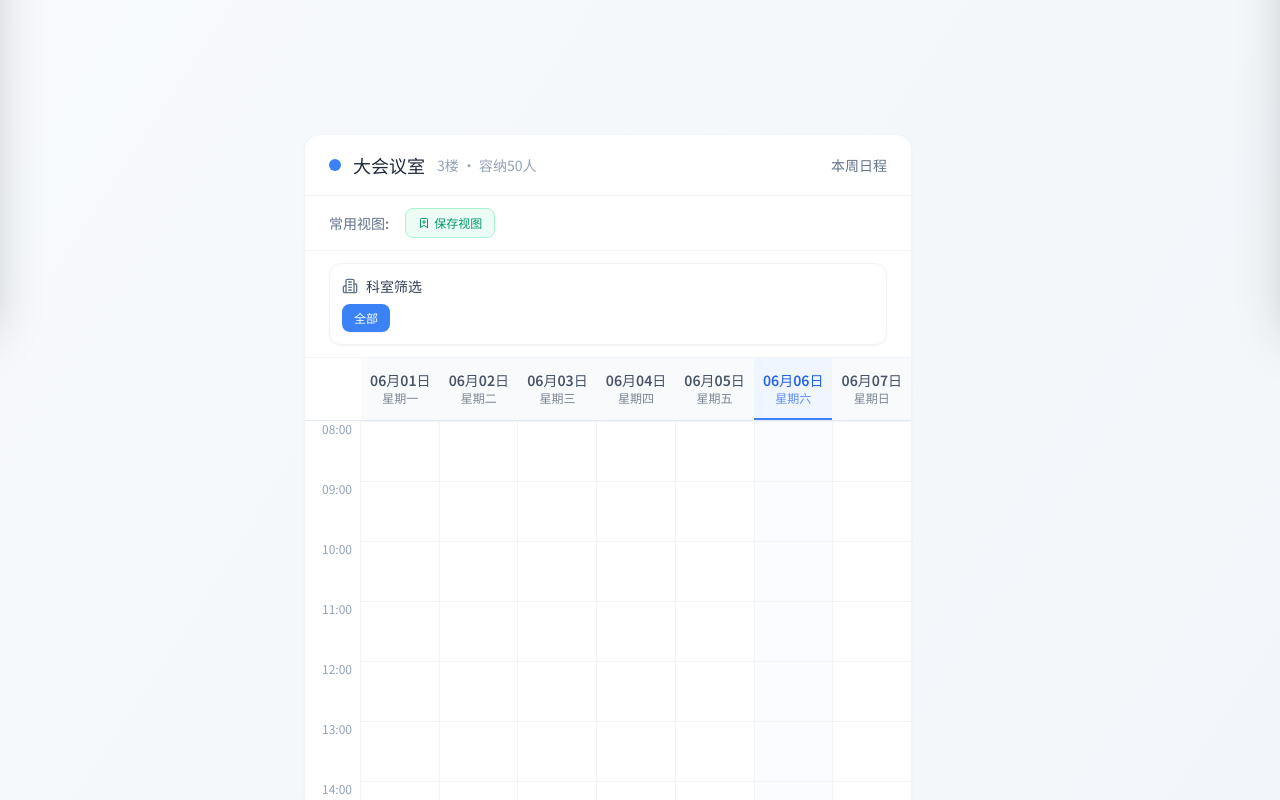
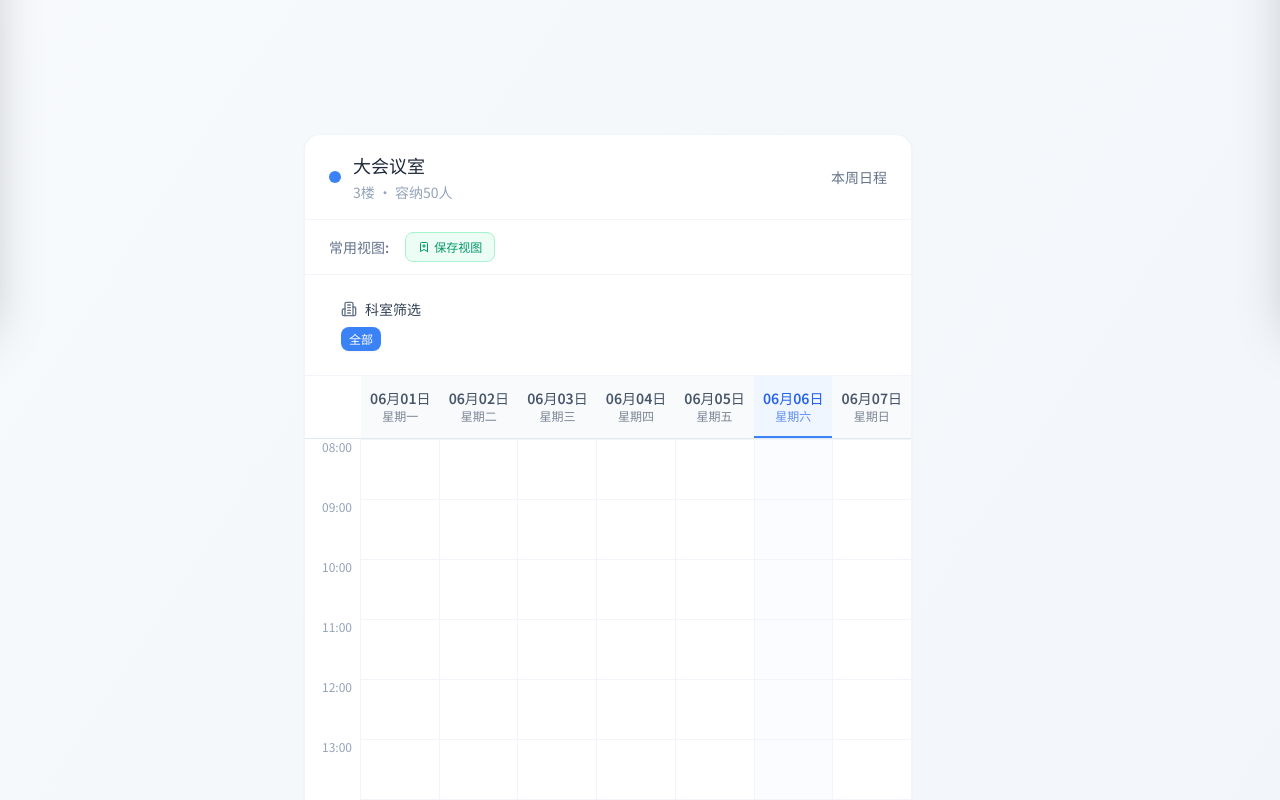
Before and after one commit to aliAjax/yfyy-41-3b16a24, a React (Vite) app: page / in a window 1280 px wide. Shown: the part 480-1280 px from the top of the page. Built offline with nearby package versions, Linux system fonts and the light colour scheme.

Commit message:
.2552414705564364:37c6554c752fd8d9ba1b60b09c0318b5_6a24eb1c59a27b10996271de.6a24f25659a27b1099627888.6a24f256dbc69ef244467843:Trae CN.T(2026/6/7 12:23:50)

```diff
--- a/src/components/BookingForm.tsx
+++ b/src/components/BookingForm.tsx
@@ -393,10 +393,10 @@ export function BookingForm({ embedded = false }: BookingFormProps) {
         'flex flex-col h-full overflow-hidden',
         embedded
           ? 'w-full'
-          : 'w-80 bg-white rounded-2xl shadow-sm border border-slate-100'
+          : 'w-full min-w-0 bg-white rounded-2xl shadow-sm border border-slate-100'
       )}
     >
-      <div className="p-6 pb-4">
+      <div className="p-4 md:p-6 pb-3 md:pb-4">
         <div className="flex items-center justify-between">
           <h2 className="text-lg font-semibold text-slate-800 flex items-center gap-2">
             <div className="w-1 h-5 bg-emerald-500 rounded-full"></div>
--- a/src/components/CalendarView.tsx
+++ b/src/components/CalendarView.tsx
@@ -15,35 +15,37 @@ export function CalendarView({ onBookingClick }: CalendarViewProps) {
 
   return (
     <div className="w-full h-full bg-white rounded-2xl shadow-sm border border-slate-100 flex flex-col overflow-hidden">
-      <div className="px-6 py-4 border-b border-slate-100 flex items-center justify-between flex-shrink-0">
-        <div className="flex items-center gap-3">
+      <div className="px-3 sm:px-4 md:px-6 py-3 md:py-4 border-b border-slate-100 flex items-center justify-between flex-shrink-0 gap-2">
+        <div className="flex items-center gap-2 md:gap-3 min-w-0">
           <div
-            className="w-3 h-3 rounded-full flex-shrink-0"
+            className="w-2.5 h-2.5 md:w-3 md:h-3 rounded-full flex-shrink-0"
             style={{ backgroundColor: room?.color || '#3b82f6' }}
           ></div>
-          <h2 className="text-lg font-semibold text-slate-800 whitespace-nowrap">
-            {room?.name || '会议室'}
-          </h2>
-          <span className="text-sm text-slate-400 whitespace-nowrap">
-            {room?.location} · 容纳{room?.capacity}人
-          </span>
+          <div className="min-w-0">
+            <h2 className="text-sm md:text-base lg:text-lg font-semibold text-slate-800 truncate">
+              {room?.name || '会议室'}
+            </h2>
+            <span className="hidden md:inline text-xs lg:text-sm text-slate-400">
+              {room?.location} · 容纳{room?.capacity}人
+            </span>
+          </div>
         </div>
-        <div className="text-sm text-slate-500 whitespace-nowrap">
+        <div className="hidden sm:block text-xs md:text-sm text-slate-500 whitespace-nowrap flex-shrink-0">
           {viewMode === 'day' ? '今日日程' : '本周日程'}
         </div>
       </div>
 
-      <div className="px-6 py-3 border-b border-slate-100 flex-shrink-0">
+      <div className="px-3 sm:px-4 md:px-6 py-2 md:py-3 border-b border-slate-100 flex-shrink-0">
         <ViewSelector />
       </div>
 
-      <div className="px-6 py-3 border-b border-slate-100 flex-shrink-0">
+      <div className="px-3 sm:px-4 md:px-6 py-2 md:py-3 border-b border-slate-100 flex-shrink-0">
         <DepartmentFilter />
       </div>
 
       <div className="flex-1 min-h-0 overflow-auto">
         {viewMode === 'day' ? (
-          <div className="h-full pl-14 pr-4 py-4">
+          <div className="h-full pl-10 md:pl-14 pr-2 md:pr-4 py-3 md:py-4">
             <DayView
               date={currentDate}
               roomId={selectedRoomId}
@@ -51,7 +53,7 @@ export function CalendarView({ onBookingClick }: CalendarViewProps) {
             />
           </div>
         ) : (
-          <div className="h-full">
+          <div className="h-full min-w-[600px] md:min-w-0">
             <WeekView onBookingClick={onBookingClick} />
           </div>
         )}
--- a/src/components/DepartmentFilter.tsx
+++ b/src/components/DepartmentFilter.tsx
@@ -8,12 +8,12 @@ export function DepartmentFilter() {
   const allDepartments = ['all', ...departments];
 
   return (
-    <div className="bg-white rounded-xl shadow-sm border border-slate-100 p-3">
+    <div className="rounded-xl p-2 md:p-3">
       <div className="flex items-center gap-2 mb-2">
-        <Building2 className="w-4 h-4 text-slate-500" />
-        <span className="text-sm font-medium text-slate-700">科室筛选</span>
+        <Building2 className="w-3.5 h-3.5 md:w-4 md:h-4 text-slate-500" />
+        <span className="text-xs md:text-sm font-medium text-slate-700">科室筛选</span>
       </div>
-      <div className="flex flex-wrap gap-2">
+      <div className="flex flex-wrap gap-1.5 md:gap-2">
         {allDepartments.map((dept) => {
           const isSelected = selectedDepartment === dept;
           const label = dept === 'all' ? '全部' : dept;
@@ -22,7 +22,7 @@ export function DepartmentFilter() {
             <button
               key={dept}
               onClick={() => setSelectedDepartment(dept)}
-              className={`px-3 py-1.5 text-xs rounded-lg font-medium transition-all duration-200 ${
+              className={`px-2 py-1 text-xs rounded-lg font-medium transition-all duration-200 ${
                 isSelected
                   ? 'bg-blue-500 text-white shadow-sm'
                   : 'bg-slate-100 text-slate-600 hover:bg-slate-200'
--- a/src/components/RoomFinder.tsx
+++ b/src/components/RoomFinder.tsx
@@ -166,10 +166,10 @@ export function RoomFinder({ embedded = false }: RoomFinderProps) {
         'flex flex-col overflow-hidden',
         embedded
           ? 'w-full h-full'
-          : 'w-80 bg-white rounded-2xl shadow-sm border border-slate-100 max-h-[45vh]'
+          : 'w-full min-w-0 bg-white rounded-2xl shadow-sm border border-slate-100 max-h-[45vh]'
       )}
     >
-      <div className="p-6 pb-4">
+      <div className="p-4 md:p-6 pb-3 md:pb-4">
         <h2 className="text-lg font-semibold text-slate-800 flex items-center gap-2">
           <div className="w-1 h-5 bg-purple-500 rounded-full"></div>
           空闲会议室查找
--- a/src/components/RoomList.tsx
+++ b/src/components/RoomList.tsx
@@ -50,15 +50,15 @@ export function RoomList({ embedded = false }: RoomListProps) {
         'flex flex-col h-full',
         embedded
           ? 'w-full p-4'
-          : 'w-64 bg-white rounded-2xl shadow-sm border border-slate-100 p-4'
+          : 'w-full min-w-0 bg-white rounded-2xl shadow-sm border border-slate-100 p-3 md:p-4'
       )}
     >
-      <h2 className="text-lg font-semibold text-slate-800 mb-4 flex items-center gap-2">
-        <div className="w-1 h-5 bg-blue-500 rounded-full"></div>
+      <h2 className="text-base md:text-lg font-semibold text-slate-800 mb-3 md:mb-4 flex items-center gap-2">
+        <div className="w-1 h-4 md:h-5 bg-blue-500 rounded-full"></div>
         会议室列表
       </h2>
 
-      <div className="space-y-3 flex-1 overflow-y-auto">
+      <div className="space-y-2 md:space-y-3 flex-1 overflow-y-auto">
         {activeRooms.map((room) => {
           const status = getRoomStatus(room.id);
           const isSelected = selectedRoomId === room.id;
@@ -67,22 +67,22 @@ export function RoomList({ embedded = false }: RoomListProps) {
             <button
               key={room.id}
               onClick={() => setSelectedRoomId(room.id)}
-              className={`w-full p-4 rounded-xl text-left transition-all duration-200 border-2 ${
+              className={`w-full p-2.5 md:p-4 rounded-xl text-left transition-all duration-200 border-2 ${
                 isSelected
                   ? 'border-blue-500 bg-blue-50 shadow-md'
                   : 'border-transparent bg-slate-50 hover:bg-slate-100'
               }`}
             >
-              <div className="flex items-start justify-between mb-2">
-                <div className="flex items-center gap-2">
+              <div className="flex items-start justify-between mb-1.5 md:mb-2">
+                <div className="flex items-center gap-1.5 min-w-0">
                   <div
-                    className="w-3 h-3 rounded-full"
+                    className="w-2.5 h-2.5 md:w-3 md:h-3 rounded-full flex-shrink-0"
                     style={{ backgroundColor: room.color }}
                   ></div>
-                  <h3 className="font-semibold text-slate-800">{room.name}</h3>
+                  <h3 className="font-semibold text-slate-800 text-sm md:text-base truncate">{room.name}</h3>
                 </div>
                 <span
-                  className={`text-xs px-2 py-1 rounded-full font-medium ${
+                  className={`text-xs px-1.5 md:px-2 py-0.5 md:py-1 rounded-full font-medium flex-shrink-0 ml-1 ${
                     status === 'busy'
                       ? 'bg-red-100 text-red-600'
                       : status === 'free'
@@ -94,32 +94,37 @@ export function RoomList({ embedded = false }: RoomListProps) {
                 </span>
               </div>
 
-              <div className="flex items-center gap-4 text-sm text-slate-500">
+              <div className="flex items-center gap-2 md:gap-4 text-xs md:text-sm text-slate-500">
                 <div className="flex items-center gap-1">
-                  <Users className="w-4 h-4" />
+                  <Users className="w-3 h-3 md:w-4 md:h-4" />
                   <span>{room.capacity}人</span>
                 </div>
-                <div className="flex items-center gap-1">
-                  <MapPin className="w-4 h-4" />
-                  <span>{room.location}</span>
+                <div className="flex items-center gap-1 min-w-0">
+                  <MapPin className="w-3 h-3 md:w-4 md:h-4 flex-shrink-0" />
+                  <span className="truncate">{room.location}</span>
                 </div>
               </div>
 
               {room.facilities && room.facilities.length > 0 && (
-                <div className="flex flex-wrap gap-1 mt-2">
-                  {room.facilities.map((facilityType) => {
+                <div className="flex flex-wrap gap-1 mt-1.5 md:mt-2">
+                  {room.facilities.slice(0, 3).map((facilityType) => {
                     const facility = FACILITY_LIST.find((f) => f.type === facilityType);
                     if (!facility) return null;
                     return (
                       <span
                         key={facilityType}
                         className="text-xs px-1.5 py-0.5 rounded bg-slate-100 text-slate-600 flex items-center gap-0.5"
+                        title={facility.label}
                       >
                         {getFacilityIcon(facility.icon)}
-                        <span className="hidden sm:inline">{facility.label}</span>
                       </span>
                     );
                   })}
+                  {room.facilities.length > 3 && (
+                    <span className="text-xs px-1.5 py-0.5 rounded bg-slate-100 text-slate-500">
+                      +{room.facilities.length - 3}
+                    </span>
+                  )}
                 </div>
               )}
             </button>
@@ -127,7 +132,7 @@ export function RoomList({ embedded = false }: RoomListProps) {
         })}
       </div>
 
-      <div className="mt-4 pt-4 border-t border-slate-100">
+      <div className="mt-3 md:mt-4 pt-3 md:pt-4 border-t border-slate-100">
         <p className="text-xs text-slate-400 text-center">
           共 {activeRooms.length} 个会议室
         </p>
--- a/src/components/RoomRanking.tsx
+++ b/src/components/RoomRanking.tsx
@@ -25,18 +25,18 @@ export function RoomRanking({ embedded = false }: RoomRankingProps) {
   return (
     <div
       className={cn(
-        'flex flex-col',
+        'flex flex-col h-full',
         embedded
           ? 'w-full p-4'
-          : 'w-64 bg-white rounded-2xl shadow-sm border border-slate-100 p-4'
+          : 'w-full min-w-0 bg-white rounded-2xl shadow-sm border border-slate-100 p-3 md:p-4'
       )}
     >
-      <h2 className="text-lg font-semibold text-slate-800 mb-4 flex items-center gap-2">
-        <div className="w-1 h-5 bg-purple-500 rounded-full"></div>
+      <h2 className="text-base md:text-lg font-semibold text-slate-800 mb-3 md:mb-4 flex items-center gap-2">
+        <div className="w-1 h-4 md:h-5 bg-purple-500 rounded-full"></div>
         会议室使用排行
       </h2>
 
-      <div className="space-y-3 flex-1 overflow-y-auto">
+      <div className="space-y-2 md:space-y-3 flex-1 overflow-y-auto">
         {roomStats.map((room, index) => {
           const isSelected = selectedRoomId === room.roomId;
           const countBarWidth = (room.bookingCount / maxBookingCount) * 100;
@@ -47,13 +47,13 @@ export function RoomRanking({ embedded = false }: RoomRankingProps) {
               key={room.roomId}
               onClick={() => handleRoomClick(room.roomId)}
               className={cn(
-                'w-full p-3 rounded-xl text-left transition-all duration-200 border-2',
+                'w-full p-2.5 md:p-3 rounded-xl text-left transition-all duration-200 border-2',
                 isSelected
                   ? 'border-purple-500 bg-purple-50 shadow-md'
                   : 'border-transparent bg-slate-50 hover:bg-slate-100'
               )}
             >
-              <div className="flex items-center gap-2 mb-2">
+              <div className="flex items-center gap-1.5 md:gap-2 mb-2">
                 <div className="flex items-center justify-center w-5 h-5">
                   {index < 3 ? (
                     <span
--- a/src/components/ViewSelector.tsx
+++ b/src/components/ViewSelector.tsx
@@ -37,15 +37,15 @@ export function ViewSelector() {
   };
 
   return (
-    <div className="flex items-center gap-2">
-      <div className="text-sm font-medium text-slate-500">常用视图:</div>
+    <div className="flex items-center gap-2 flex-wrap">
+      <div className="text-xs md:text-sm font-medium text-slate-500">常用视图:</div>
 
-      <div className="flex items-center gap-1">
-        {savedViews.slice(0, 4).map((view) => (
+      <div className="flex items-center gap-1 flex-wrap">
+        {savedViews.slice(0, 3).map((view) => (
           <button
             key={view.id}
             onClick={() => handleViewClick(view)}
-            className={`px-3 py-1.5 text-xs rounded-lg font-medium transition-all duration-200 flex items-center gap-1 ${
+            className={`px-2 py-1 text-xs rounded-lg font-medium transition-all duration-200 ${
               view.id === activeViewId
                 ? 'bg-blue-500 text-white shadow-sm'
                 : 'bg-slate-100 text-slate-600 hover:bg-slate-200'
--- a/src/pages/Home.tsx
+++ b/src/pages/Home.tsx
@@ -76,9 +76,9 @@ export default function Home() {
             )}
           </div>
 
-          <div className="flex-1 min-h-0 grid grid-cols-1 md:grid-cols-[256px_1fr_320px] xl:grid-cols-[256px_1fr_320px] gap-3 sm:gap-4 md:gap-6 min-w-0">
+          <div className="flex-1 min-h-0 grid grid-cols-1 md:grid-cols-[200px_1fr_260px] lg:grid-cols-[240px_1fr_300px] xl:grid-cols-[256px_1fr_320px] gap-3 sm:gap-4 md:gap-5 lg:gap-6 min-w-0">
             <div
-              className="hidden md:flex h-full flex-col gap-4 min-h-0"
+              className="hidden md:flex h-full flex-col gap-3 md:gap-4 min-h-0"
               style={{ animation: 'slideInLeft 0.5s ease-out' }}
             >
               <div className="flex-shrink-0">
@@ -97,7 +97,7 @@ export default function Home() {
             </div>
 
             <div
-              className="hidden xl:flex h-full flex-col gap-4 min-h-0"
+              className="hidden xl:flex h-full flex-col gap-3 md:gap-4 min-h-0"
               style={{ animation: 'slideInRight 0.5s ease-out' }}
             >
               <div className="flex-shrink-0">
```
